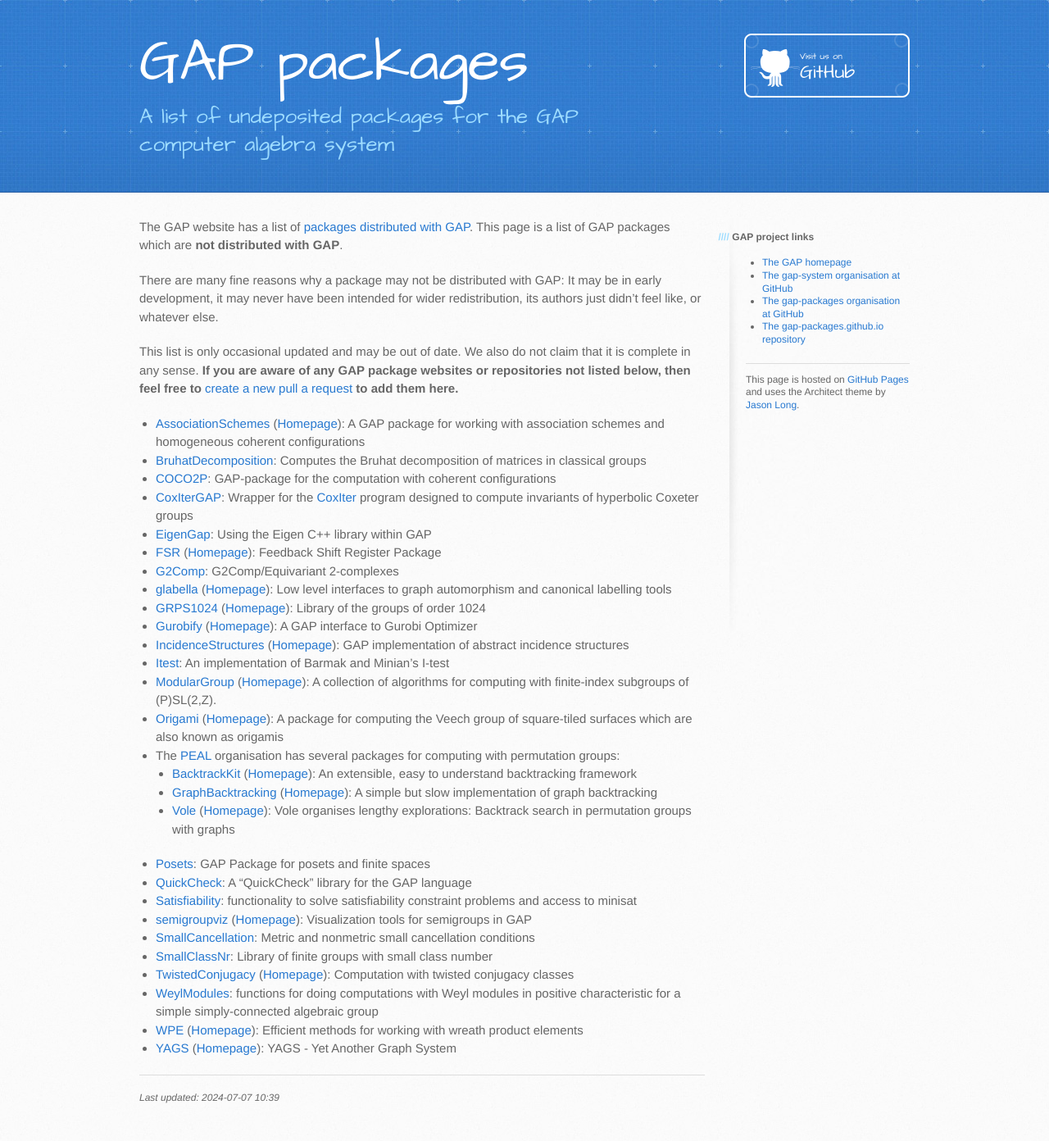
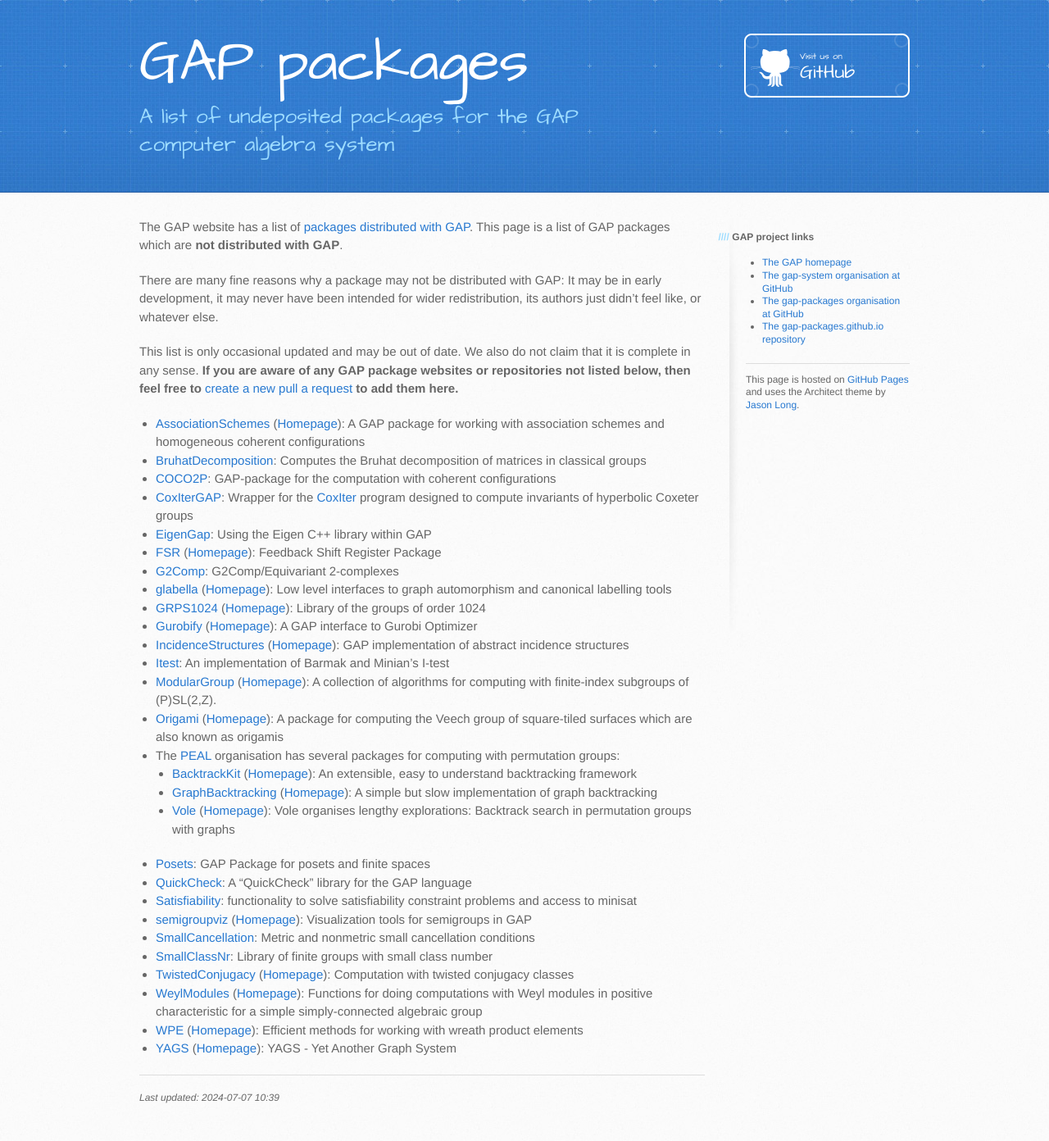
Before and after one commit to gap-packages/gap-packages.github.io, a Jekyll site: the page built from index.md, in a window 1280 px wide. Shown: the whole page at 82% size. Built offline with Jekyll 4.4.1, drawn with Linux system fonts in a browser that asks for light colours.

Commit message:
add link to package home page

```diff
--- a/index.md
+++ b/index.md
@@ -41,7 +41,7 @@
 * [SmallCancellation](https://github.com/isadofschi/smallcancellation): Metric and nonmetric small cancellation conditions
 * [SmallClassNr](https://github.com/stertooy/SmallClassNr): Library of finite groups with small class number
 * [TwistedConjugacy](https://github.com/sTertooy/TwistedConjugacy) ([Homepage](https://stertooy.github.io/TwistedConjugacy)): Computation with twisted conjugacy classes
-* [WeylModules](https://github.com/srdoty/WeylModulesNew):  functions for doing computations with Weyl modules in positive characteristic for a simple simply-connected algebraic group
+* [WeylModules](https://github.com/srdoty/WeylModulesNew) ([Homepage](https://srdoty.github.io/WeylModulesNew/)): Functions for doing computations with Weyl modules in positive characteristic for a simple simply-connected algebraic group
 * [WPE](https://github.com/FriedrichRober/WPE) ([Homepage](https://friedrichrober.github.io/WPE/)): Efficient methods for working with wreath product elements
 * [YAGS](https://github.com/yags/yags) ([Homepage](http://xamanek.izt.uam.mx/yags)): YAGS - Yet Another Graph System
 
```
